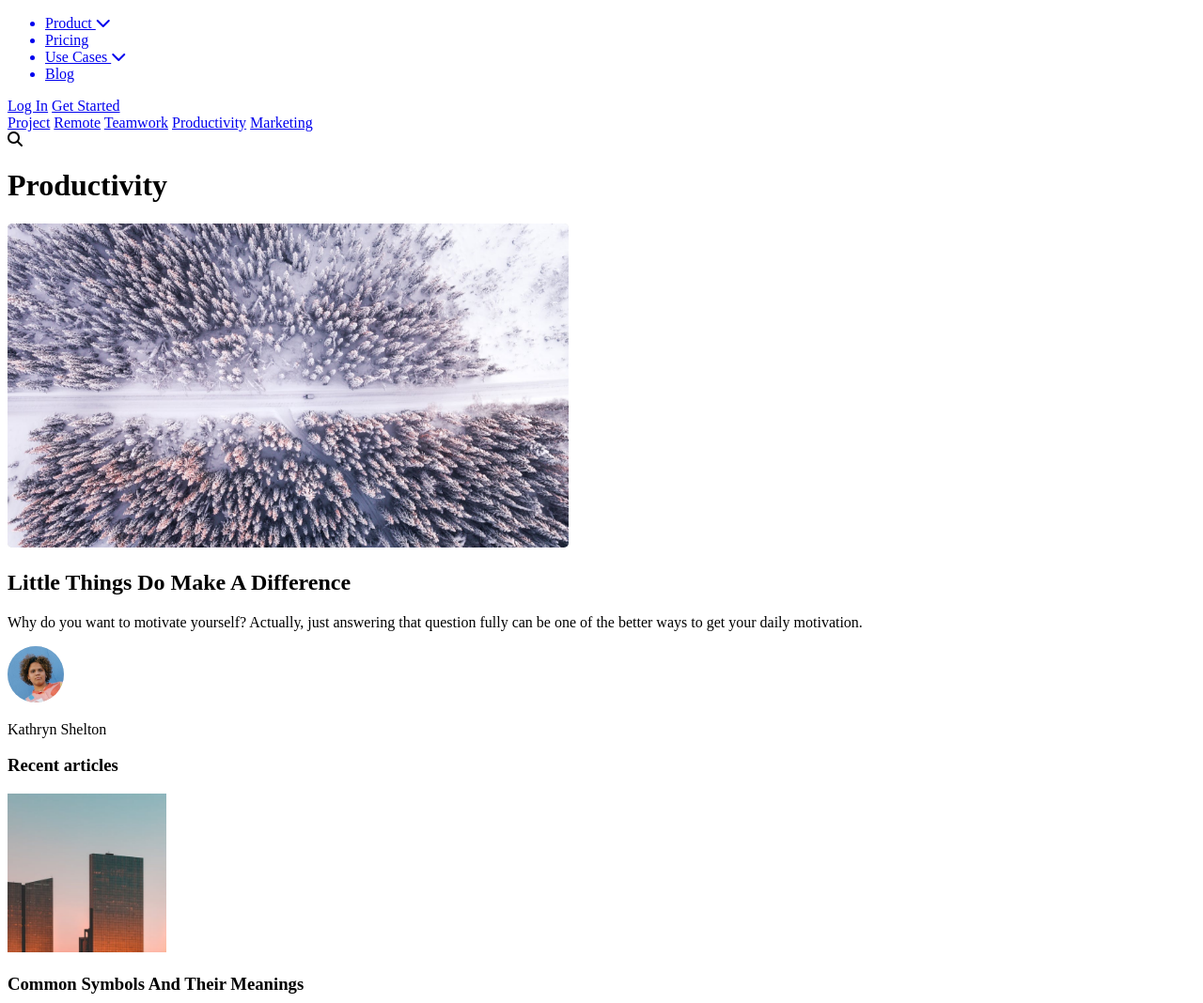
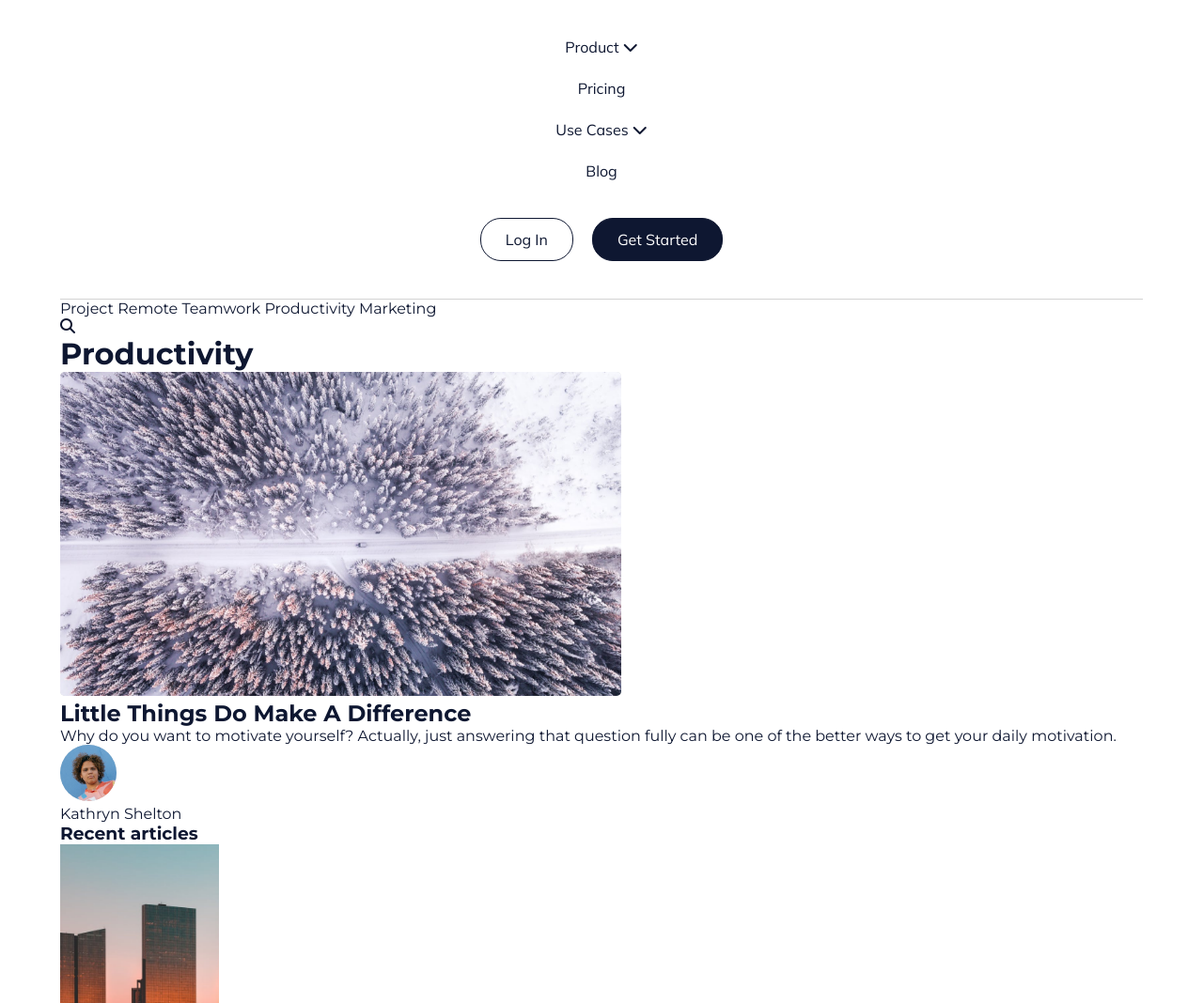
Before and after one commit to romelmahmud/article-page-dailyUIChallenge, a plain HTML site: page index.html in a window 1280 px wide. Shown: the top 1068 px of the page at 94% size. Drawn offline with Linux system fonts and the light colour scheme.

Commit message:
header section complate

```diff
--- a/index.html
+++ b/index.html
@@ -4,6 +4,7 @@
     <meta charset="UTF-8" />
     <meta http-equiv="X-UA-Compatible" content="IE=edge" />
     <meta name="viewport" content="width=device-width, initial-scale=1.0" />
+    <link rel="stylesheet" href="style.css" />
     <script
       src="https://kit.fontawesome.com/2354933f4b.js"
       crossorigin="anonymous"
@@ -11,19 +12,21 @@
     <title>Document</title>
   </head>
   <body>
+    <div class="container">
       <header>
         <nav class="nav__bar">
           <ul>
+            <li>
               <a href="#"
-            ><li>
-              Product <span><i class="fas fa-chevron-down"></i></span></li
+                >Product <span><i class="fas fa-chevron-down"></i></span
               ></a>
-          <a href="#"><li>Pricing</li></a>
-          <a href="#"
-            ><li>
-              Use Cases <span><i class="fas fa-chevron-down"></i></span></li
-          ></a>
-          <a href="#"><li>Blog</li></a>
+            </li>
+            <li><a href="#">Pricing</li></a>
+            <li><a href="#"
+               >
+                Use Cases <span><i class="fas fa-chevron-down"></i></span></a></li
+            >
+            <li><a href="#">Blog</a></li>
           </ul>
         </nav>
         <div class="btn__container">
@@ -52,9 +55,9 @@
             <img src="/img/hero.png" alt="hero image" />
             <h2>Little Things Do Make A Difference</h2>
             <p>
-            Why do you want to motivate yourself? Actually, just answering that
-            question fully can be one of the better ways to get your daily
-            motivation.
+              Why do you want to motivate yourself? Actually, just answering
+              that question fully can be one of the better ways to get your
+              daily motivation.
             </p>
             <div class="profile">
               <img src="/img/profile-01.png" alt="profile picture" />
@@ -98,5 +101,6 @@
           <!--recent__articles end here-->
         </div>
       </main>
+    </div>
   </body>
 </html>
--- a/style.css
+++ b/style.css
@@ -0,0 +1,99 @@
+@import url("https://fonts.googleapis.com/css2?family=Lato&family=Montserrat:wght@400;700&family=Mulish:wght@400&display=swap");
+/** Global Style*/
+*,
+*::after,
+*::before {
+  margin: 0;
+  padding: 0;
+  box-sizing: border-box;
+}
+
+body {
+  font-family: "Montserrat", sans-serif;
+  color: #0e1731;
+}
+
+a {
+  text-decoration: none;
+  color: #0e1731;
+}
+
+ul li {
+  list-style: none;
+}
+
+h1,
+h2,
+h3,
+h4,
+h5,
+h6,
+p {
+  margin: 0;
+  padding: 0;
+}
+
+img {
+  width: auto;
+  display: inline-block;
+}
+
+.container {
+  width: 90%;
+  max-width: 1200px;
+  margin: 0 auto;
+}
+
+/* !Global Style end*/
+
+/**Header*/
+
+header {
+  padding: 2.5rem 0;
+  text-align: center;
+  border-bottom: 1px solid lightgrey;
+  font-family: "Mulish", sans-serif;
+}
+.nav__bar ul {
+  display: flex;
+  flex-direction: column;
+}
+.nav__bar ul li {
+  padding-bottom: 0.5rem;
+  margin-bottom: 1rem;
+  transition: all 200ms ease-in-out;
+}
+.nav__bar ul li a:hover {
+  /* scale: 1.05; */
+  color: #4a4a4a;
+}
+.btn__container {
+  margin-top: 1rem;
+  display: flex;
+  justify-content: center;
+}
+.btn,
+.btn__dark {
+  padding: 0.75em 1.625em;
+
+  border: 1px solid #0e1731;
+  border-radius: 1.375rem;
+  transition: all 400ms ease-in-out;
+}
+
+.btn:hover {
+  color: #4a4a4a;
+  border: 1px solid #4a4a4a;
+  scale: 1.05;
+}
+
+.btn__dark {
+  color: white;
+  background-color: #0e1731;
+  margin-left: 1.25rem;
+}
+.btn__dark:hover {
+  border: 1px solid #4a4a4a;
+  background-color: #4a4a4a;
+  scale: 1.05;
+}
```
Lines whose indentation alone changed are shown as unchanged.
